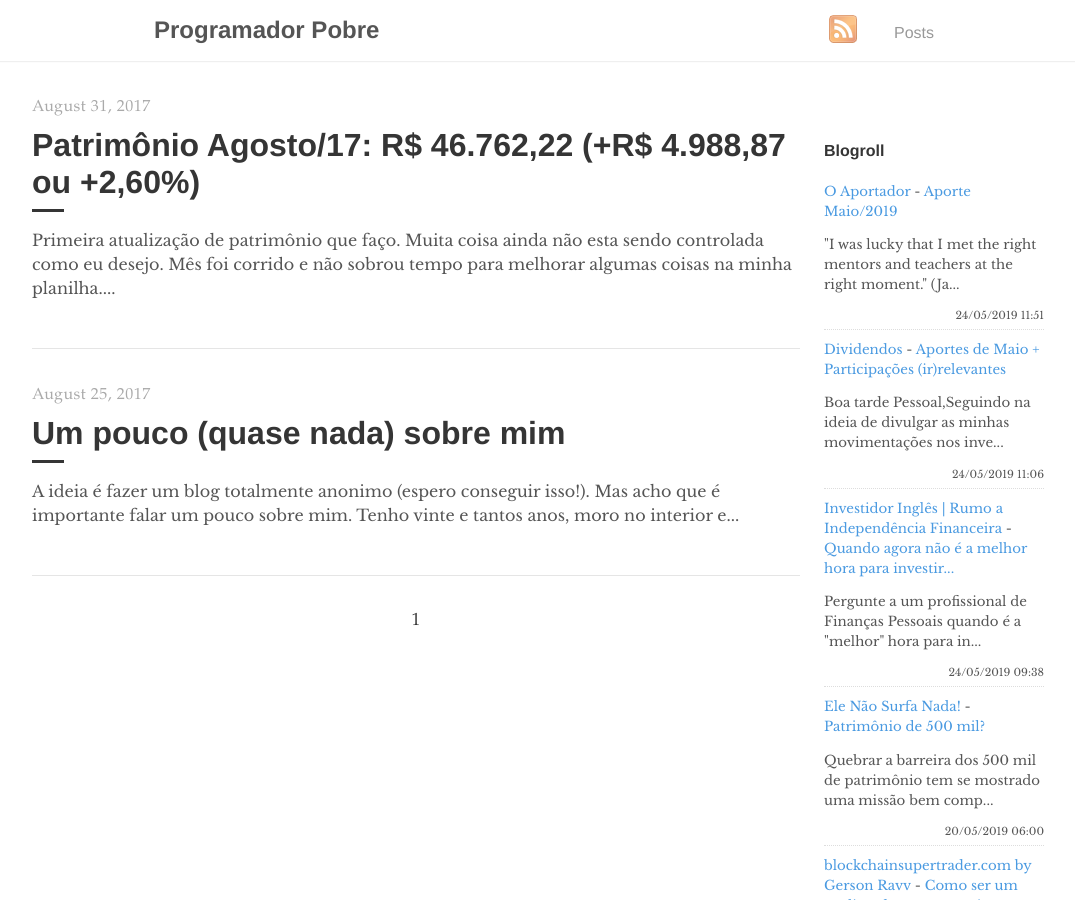
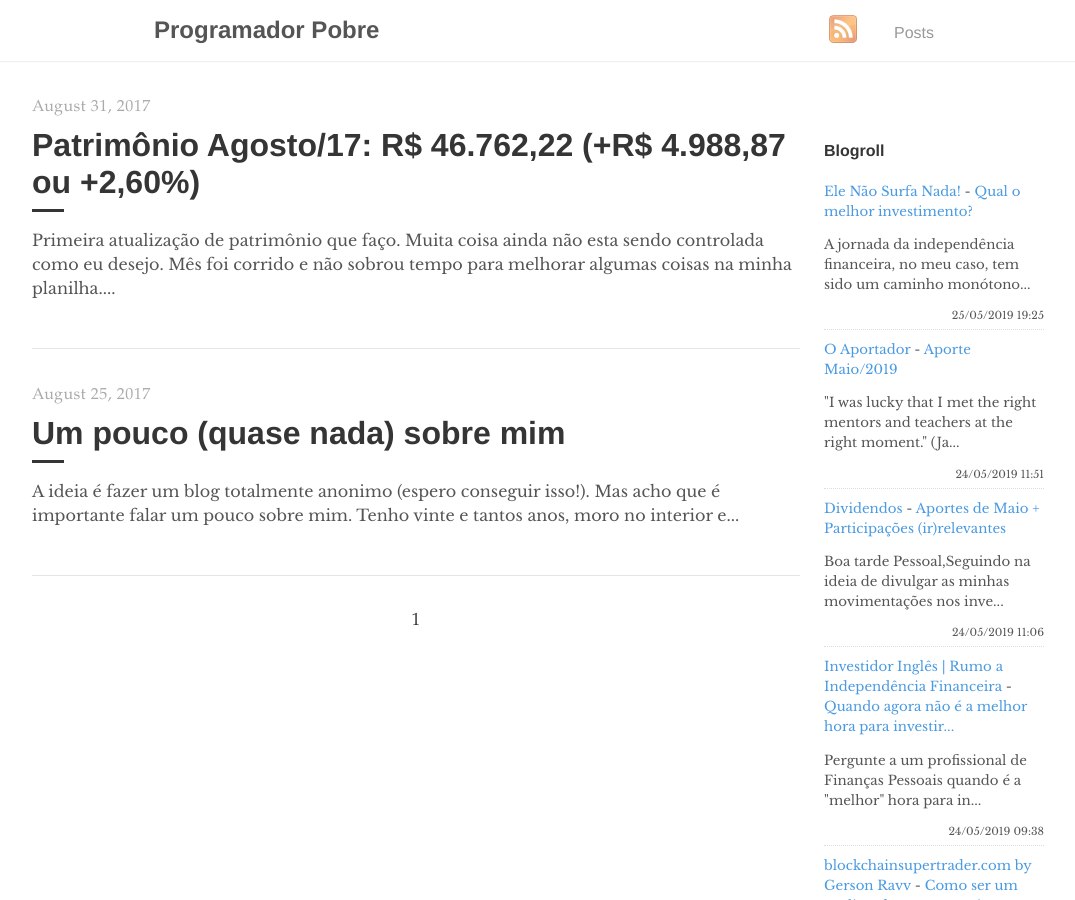
Before and after one commit to programadorpobre/programadorpobre.github.io, a Jekyll site: the page built from index.html, in a window 1280 px wide and 900 px high. Shown: the whole window, without its empty margins (96-1171 px from the left). Built offline with Jekyll 4.4.1, drawn with Linux system fonts in a browser that asks for light colours; the list of posts is cut into pages by our own code; comment, search, counter and statistics services are not loaded.

Commit message:
[ci skip] travis #658

```diff
--- a/_includes/feed-entries.html
+++ b/_includes/feed-entries.html
@@ -1,3 +1,8 @@
+<div class="feed-entry">
+    <a class="feed-entry-site-name" href="https://elenaosurfanada.blogspot.com/">Ele Não Surfa Nada!</a> - <a class="feed-entry-title" href="https://elenaosurfanada.blogspot.com/2019/05/qual-o-melhor-investimento.html">Qual o melhor investimento?</a>
+    <p class="feed-entry-summary">A jornada da independência financeira, no meu caso, tem sido um caminho monótono...</p>
+    <time datetime="2019-05-25T19:25:00.001-03:00">25/05/2019 19:25</time>
+</div>
 <div class="feed-entry">
     <a class="feed-entry-site-name" href="https://oaportadorfinanceiro.blogspot.com/">O Aportador</a> - <a class="feed-entry-title" href="https://oaportadorfinanceiro.blogspot.com/2019/05/aporte-maio2019.html">Aporte Maio/2019</a>
     <p class="feed-entry-summary">"I was lucky that I met the right mentors and teachers at the right moment." (Ja...</p>
@@ -12,11 +17,6 @@
     <a class="feed-entry-site-name" href="https://www.investidoringles.com/">Investidor Inglês | Rumo a Independência Financeira</a> - <a class="feed-entry-title" href="https://www.investidoringles.com/2019/05/quando-e-melhor-hora-para-investir.html">Quando agora não é a melhor hora para investir...</a>
     <p class="feed-entry-summary">Pergunte a um profissional de Finanças Pessoais quando é a "melhor" hora para in...</p>
     <time datetime="2019-05-24T09:38:00.000-03:00">24/05/2019 09:38</time>
-</div>
-<div class="feed-entry">
-    <a class="feed-entry-site-name" href="https://elenaosurfanada.blogspot.com/">Ele Não Surfa Nada!</a> - <a class="feed-entry-title" href="https://elenaosurfanada.blogspot.com/2019/05/patrimonio-de-500-mil.html">Patrimônio de 500 mil?</a>
-    <p class="feed-entry-summary">Quebrar a barreira dos 500 mil de patrimônio tem se mostrado uma missão bem comp...</p>
-    <time datetime="2019-05-20T06:00:00.000-03:00">20/05/2019 06:00</time>
 </div>
 <div class="feed-entry">
     <a class="feed-entry-site-name" href="http://www.blockchainsupertrader.com/">blockchainsupertrader.com by Gerson Ravv</a> - <a class="feed-entry-title" href="http://www.blockchainsupertrader.com/2019/05/como-ser-um-analista-de-suporte-mais.html">Como ser um analista de suporte mais eficiente e produtivo - Parte 1</a>
```
